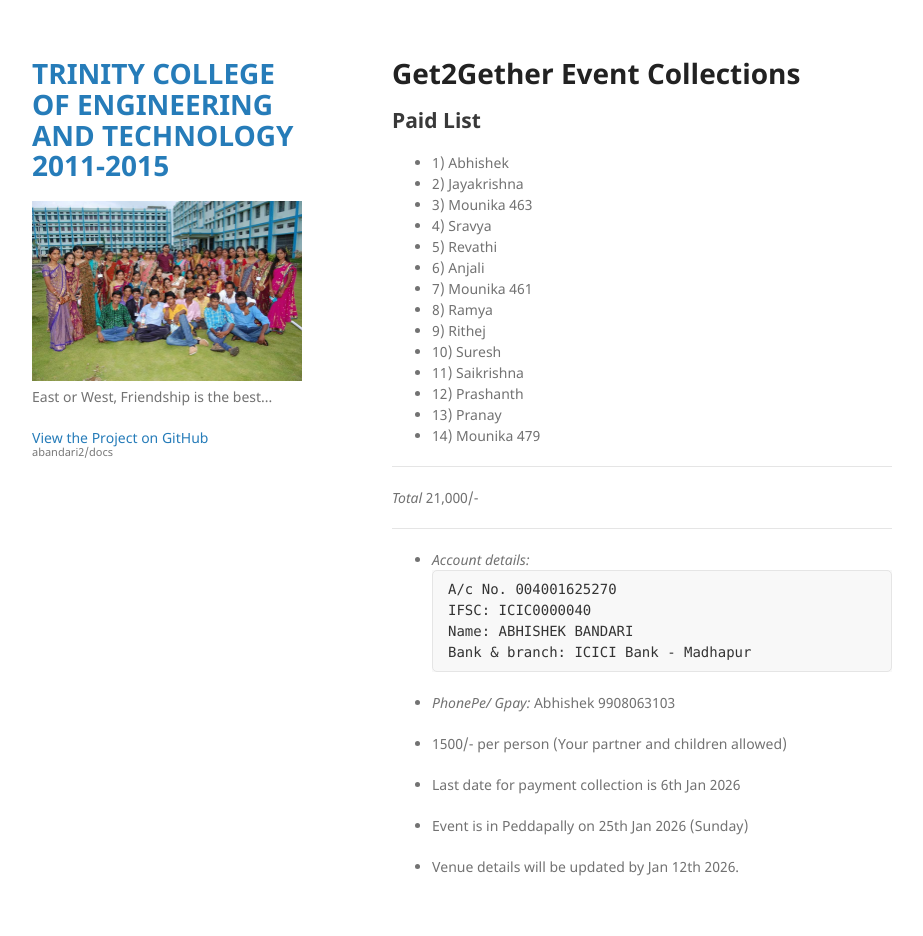
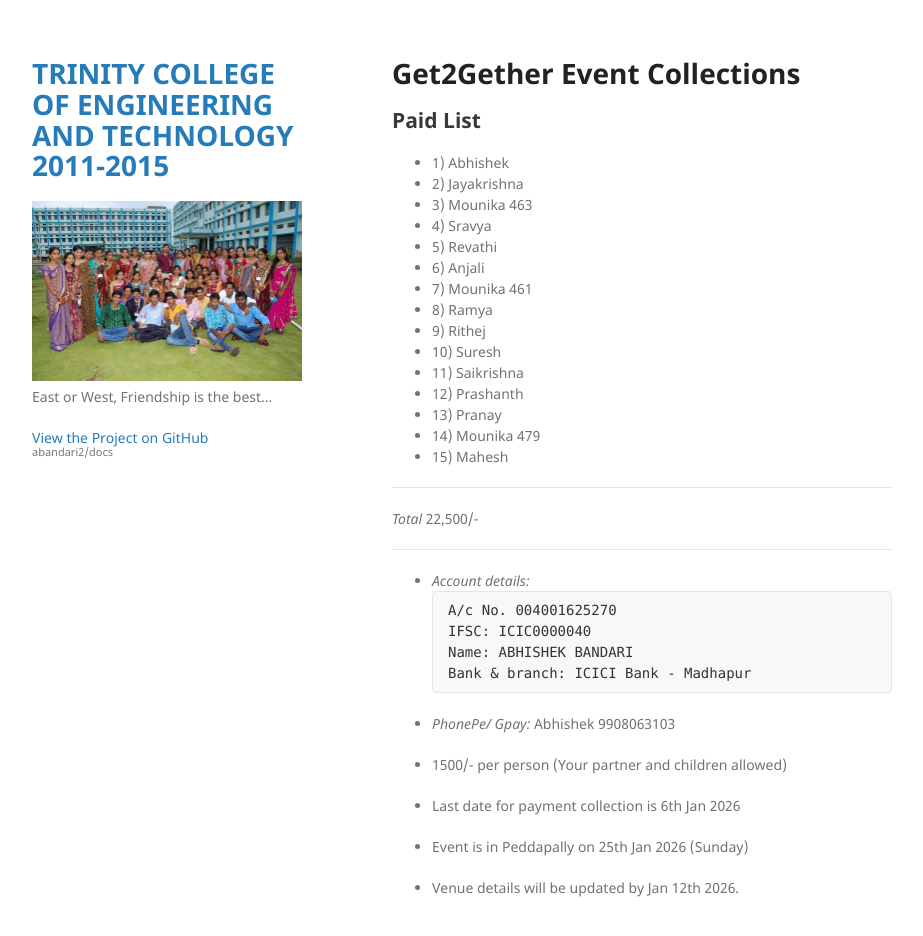
Before and after one commit to abandari2/docs, a Jekyll site: the page built from index.md, in a window 1280 px wide and 968 px high. Shown: the top 936 px of the window, without its empty margins (178-1101 px from the left). Built offline with Jekyll 4.4.1, drawn with Linux system fonts in a browser that asks for light colours; our own code applies the rules of GitHub Pages for plain Markdown files.

Commit message:
Update index.md

```diff
--- a/index.md
+++ b/index.md
@@ -16,9 +16,10 @@
 * 12) Prashanth
 * 13) Pranay
 * 14) Mounika 479
+* 15) Mahesh
 
  --------------
- *Total* 21,000/-
+ *Total* 22,500/-
 
 ---------------
 * *Account details:*
```
